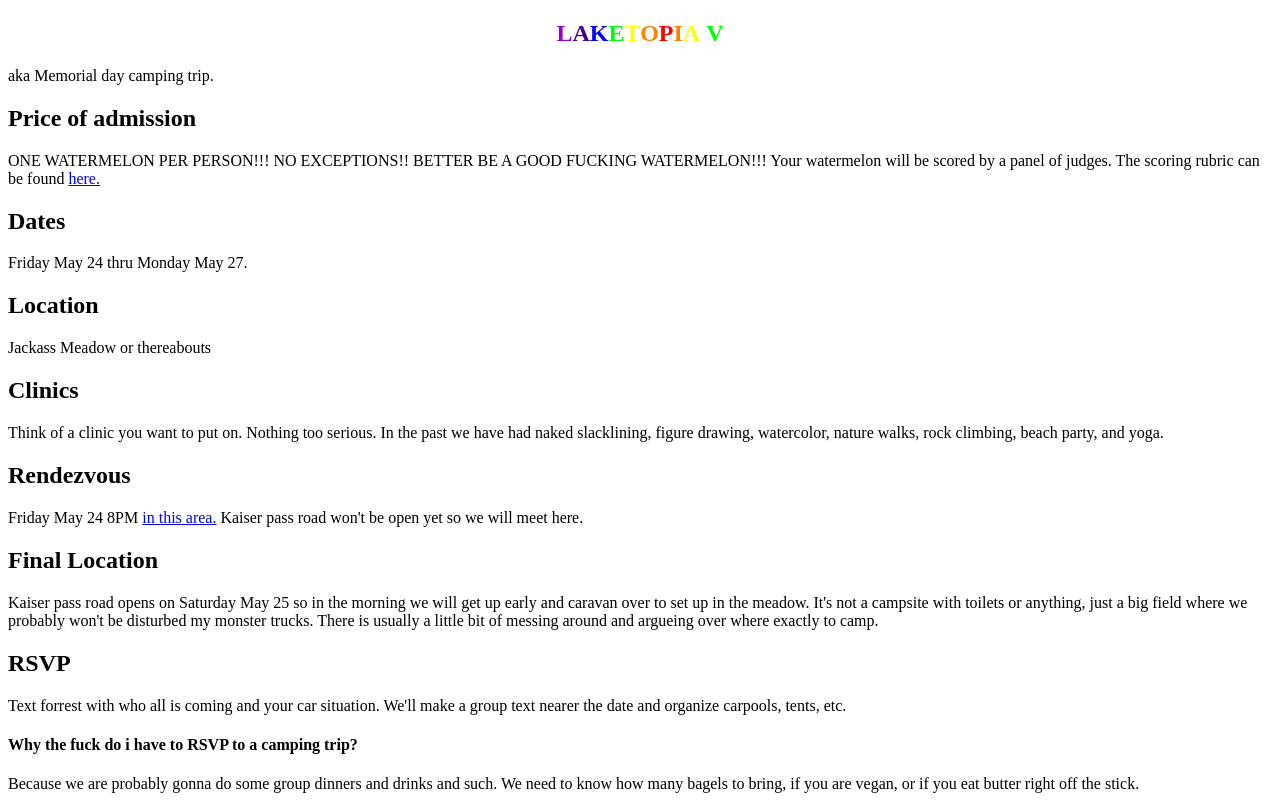
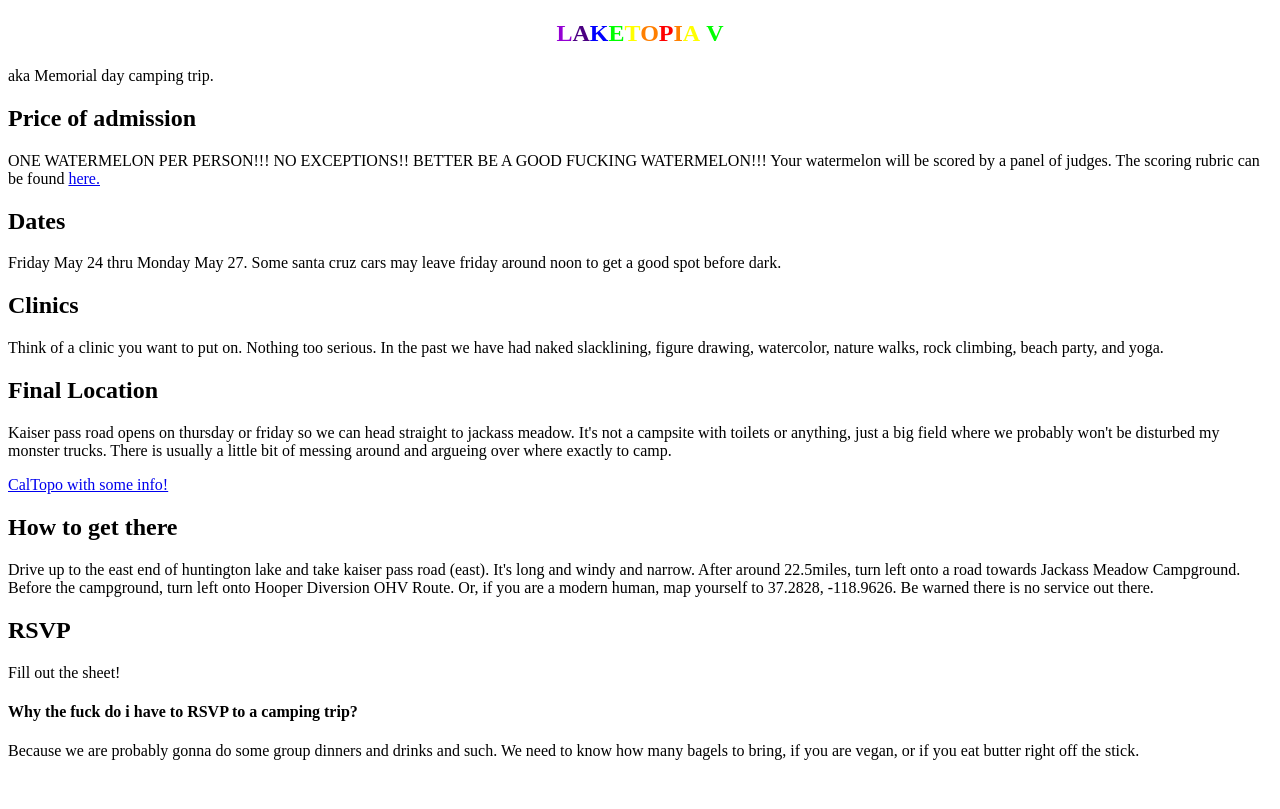
Before and after one commit to forrestrodeman/forrestrodeman, a plain HTML site: page laketopia_v.html in a window 1280 px wide. Drawn offline with Linux system fonts and the light colour scheme.

Commit message:
laketopia updates

```diff
--- a/laketopia_v.html
+++ b/laketopia_v.html
@@ -15,24 +15,21 @@
 <p>ONE WATERMELON PER PERSON!!! NO EXCEPTIONS!! BETTER BE A GOOD FUCKING WATERMELON!!! Your watermelon will be scored by a panel of judges. The scoring rubric can be found <a href="melon_rubric.png">here.</a> </p>
 
 <h2>Dates</h2>
-<p>Friday May 24 thru Monday May 27. </p>
-
-<h2>Location</h2>
-<p>Jackass Meadow or thereabouts </p>
+<p>Friday May 24 thru Monday May 27. Some santa cruz cars may leave friday around noon to get a good spot before dark.</p>
 
 <h2>Clinics</h2>
 <p>Think of a clinic you want to put on. Nothing too serious. In the past we have had naked slacklining, figure drawing, watercolor, nature walks, rock climbing, beach party, and yoga. </p>
 
-<h2>Rendezvous</h2>
-<p>Friday May 24 8PM
-<a href="https://maps.app.goo.gl/Mtq5fJgLTS7v7NURA">in this area.</a> Kaiser pass road won't be open yet so we will meet here.
+<h2>Final Location</h2>
+<p>Kaiser pass road opens on thursday or friday so we can head straight to jackass meadow. It's not a campsite with toilets or anything, just a big field where we probably won't be disturbed my monster trucks. There is usually a little bit of messing around and argueing over where exactly to camp. <p><a href="https://caltopo.com/m/GVVSS">CalTopo with some info!</a></p>
  </p>
 
-<h2>Final Location</h2>
-<p>Kaiser pass road opens on Saturday May 25 so in the morning we will get up early and caravan over to set up in the meadow. It's not a campsite with toilets or anything, just a big field where we probably won't be disturbed my monster trucks. There is usually a little bit of messing around and argueing over where exactly to camp.  </p>
+<h2>How to get there</h2>
+<p>Drive up to the east end of huntington lake and take kaiser pass road (east). It's long and windy and narrow. After around 22.5miles, turn left onto a road towards Jackass Meadow Campground. Before the campground, turn left onto Hooper Diversion OHV Route.
+Or, if you are a modern human, map yourself to 37.2828, -118.9626. Be warned there is no service out there. </p>
 
 <h2>RSVP</h2>
-<p>Text forrest with who all is coming and your car situation. We'll make a group text nearer the date and organize carpools, tents, etc.  </p>
+<p>Fill out the sheet!  </p>
 <h4>Why the fuck do i have to RSVP to a camping trip?</h4>
 <p>Because we are probably gonna do some group dinners and drinks and such. We need to know how many bagels to bring, if you are vegan, or if you eat butter right off the stick.  </p>
 
```
